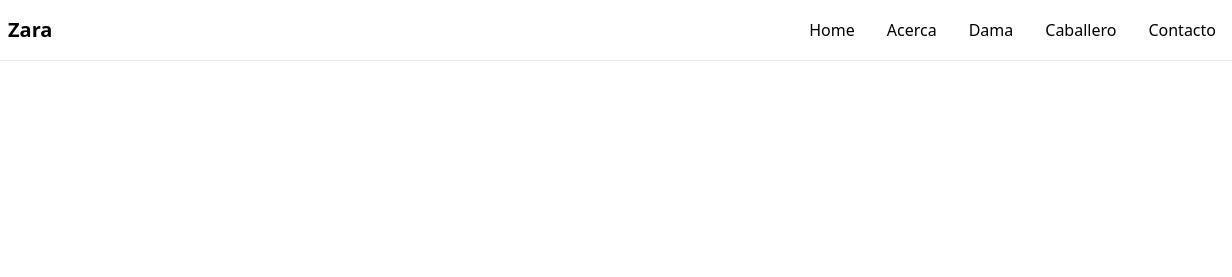
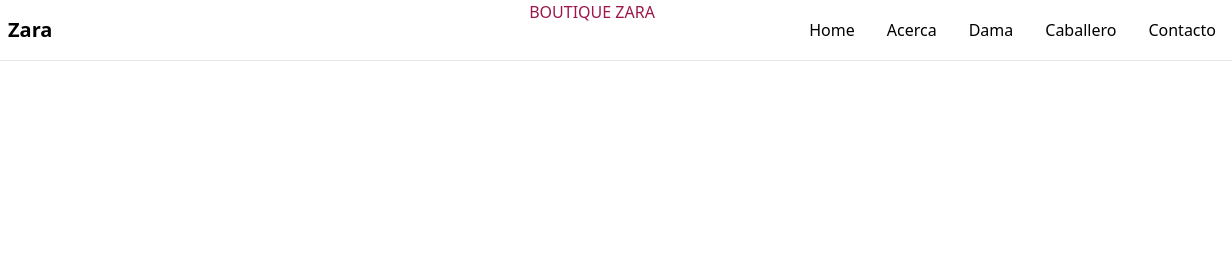
Before and after one commit to cristian2006xd/ZaraColaborativo, a website built with Vite: page index.html in a window 1280 px wide. Shown: the top 277 px of the page, 48-1280 px from the left. Built offline with nearby package versions, Linux system fonts and the light colour scheme; files whose address does not match are found by name.

Commit message:
añadiendo el header

```diff
--- a/index.html
+++ b/index.html
@@ -8,6 +8,10 @@
     <title>zara</title>
   </head>
   <body>
+    <!--PROBANDO CON GIT-->
+    <header>
+      <h1 class="text-pink-800 text-center uppercase">Boutique Zara</h1>
+    </header>
     <!--NAV-->
 <nav class="bg-neutral-primary fixed w-full z-20 top-0 start-0 border-b border-default">
   <div class="max-w-screen-xl flex flex-wrap items-center justify-between mx-auto p-4">
```
